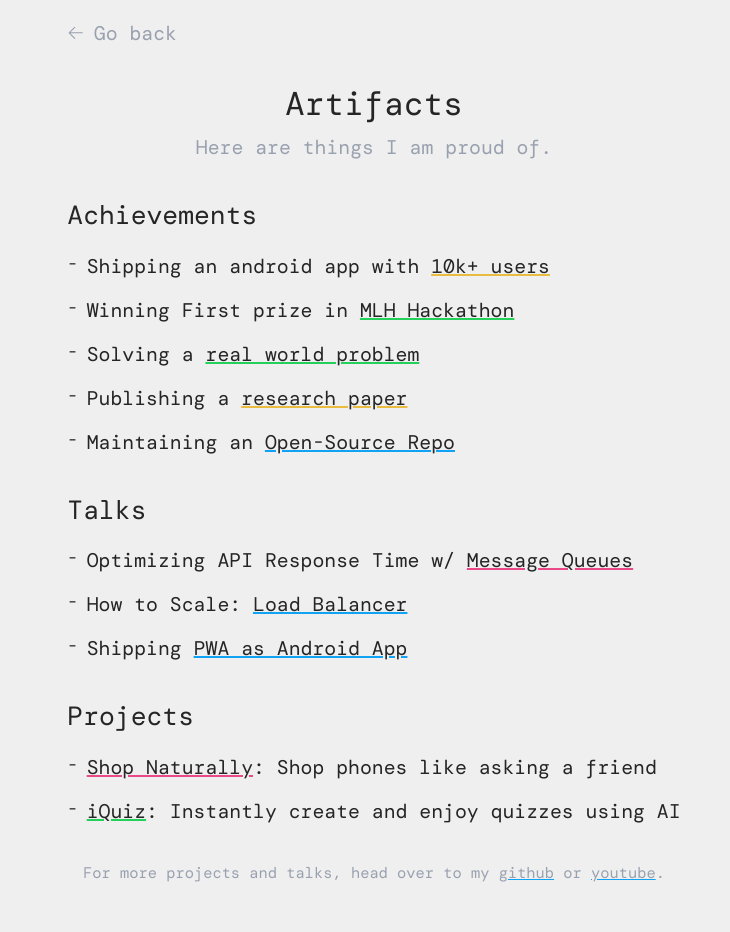
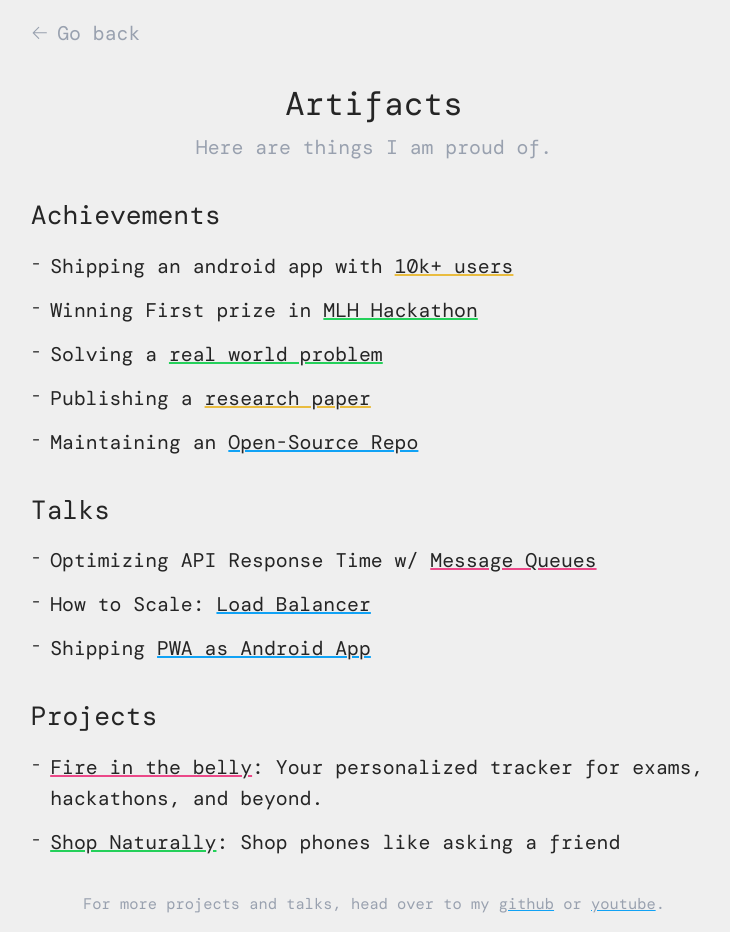
Before and after one commit to Logan1x/Logan1x.github.io, a React (Vite) app: page /artifacts in a window 1280 px wide. Shown: the whole page, without its empty margins (266-996 px from the left). Before the commit the page ends 902 px from the top, so only its background shows below. Built offline with nearby package versions, Linux system fonts and the light colour scheme; a web font is replaced by a local one.

Commit message:
added og and new project

```diff
--- a/src/Projects.tsx
+++ b/src/Projects.tsx
@@ -122,18 +122,22 @@ const Projects = () => {
   const initialProjects: ProjectType[] = useMemo(
     () => [
       {
+        title:
+          "[Fire in the belly]: Your personalized tracker for exams, hackathons, and beyond.",
+        links: [
+          {
+            text: "Fire in the belly",
+            link: "https://www.ftbhustle.com/?ref=khushal",
+          },
+        ],
+      },
+      {
         title: "[Shop Naturally]: Shop phones like asking a friend",
         links: [
           {
             text: "Shop Naturally",
             link: "https://shop-naturally.vercel.app/?ref=portfolio",
           },
-        ],
-      },
-      {
-        title: "[iQuiz]: Instantly create and enjoy quizzes using AI",
-        links: [
-          { text: "iQuiz", link: "https://iquiz-ai.vercel.app/?ref=portfolio" },
         ],
       },
     ],
```
Also changed, not shown: public/khushal.jpg (deleted), public/og.png (added).
